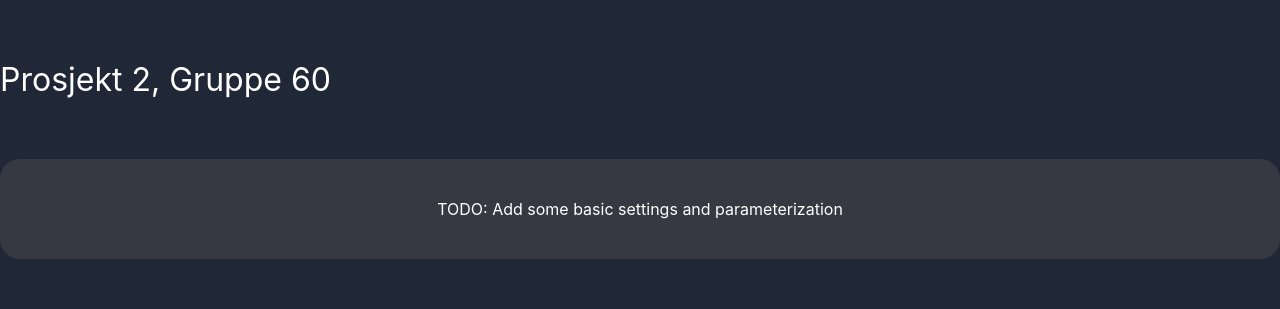
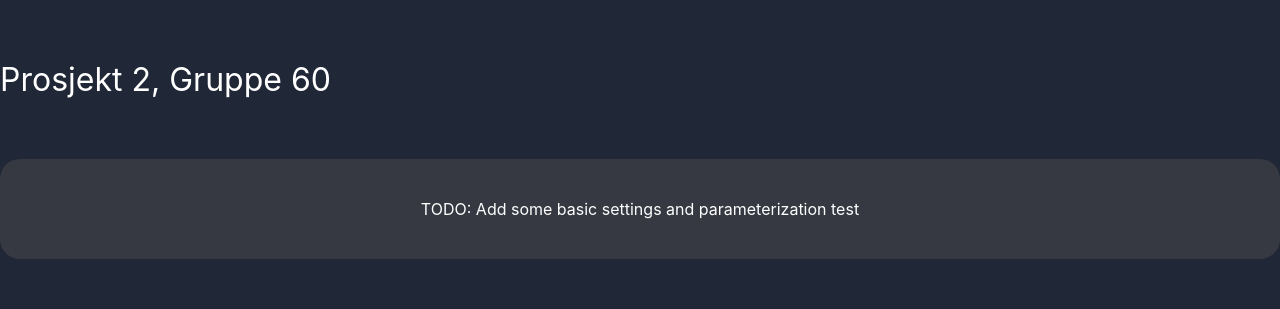
Before and after one commit to Jonassundt/cinema, a React (Create React App) app: page / in a window 1280 px wide. Shown: the top 309 px of the page. Built offline with nearby package versions, Linux system fonts and the light colour scheme.

Commit message:
Dette er en test-commit

```diff
--- a/src/components/Toolbar/Toolbar.js
+++ b/src/components/Toolbar/Toolbar.js
@@ -5,7 +5,7 @@ import './toolbar.css';
 function Toolbar() {
     return (
         <div className="Toolbar">
-            TODO: Add some basic settings and parameterization
+            TODO: Add some basic settings and parameterization test
         </div>
     );
 }
```
